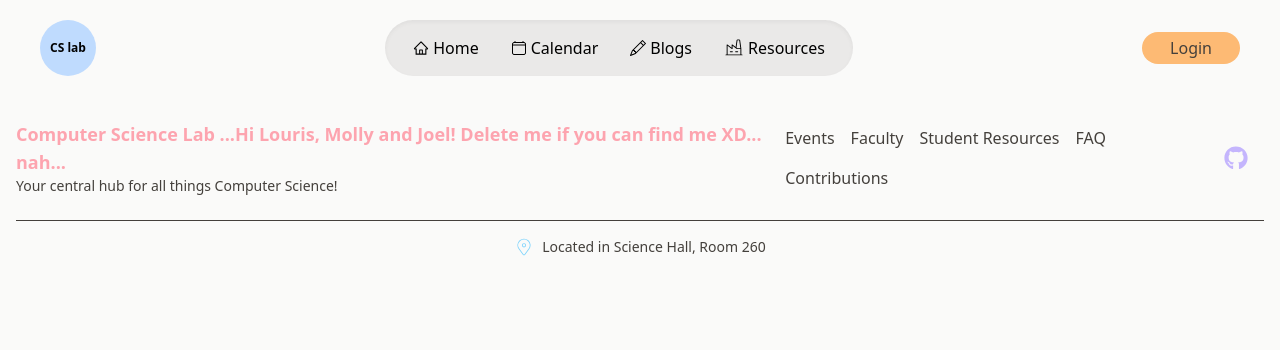
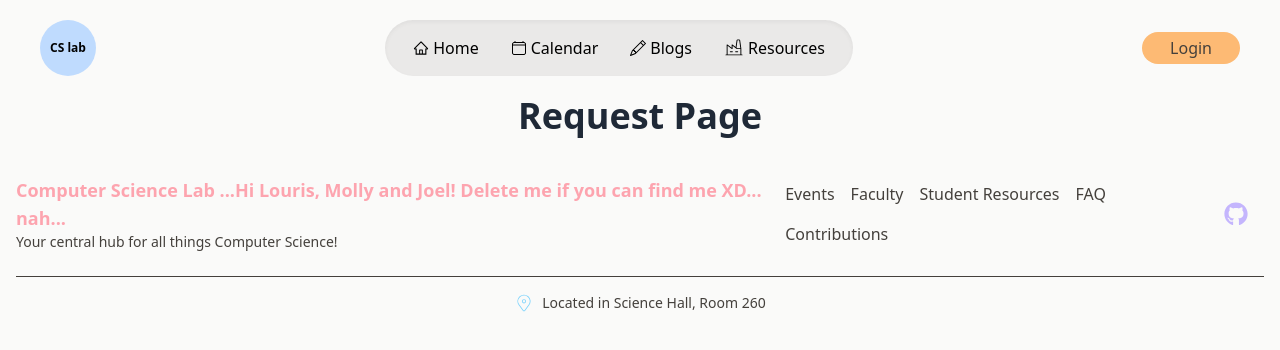
Before and after one commit to kaitlinchoffmann/NewPaltz-CS-Lab-Website, a React (Vite) app in the folder client/: page /student-request in a window 1280 px wide. Shown: the top 350 px of the page. Built offline with nearby package versions, Linux system fonts and the light colour scheme.

Commit message:
Making the Student Request Page

```diff
--- a/client/src/App.jsx
+++ b/client/src/App.jsx
@@ -17,6 +17,8 @@ import ArticleForm from './pages/TechBlog/SubmitArticle';
 import StudentResources from './pages/StudentResources';
 import StudentResourcesAddPage from './pages/AdminPanel/StudentResources/ResourceAddPage';
 import StudentResourcesEditPage from './pages/AdminPanel/StudentResources/ResourceEditPage';
+
+import StudentRequest from './pages/StudentRequest';
 
 import FacultyDirectory from './pages/FacultyDirectory';
 import FacultyAddPage from './pages/AdminPanel/Faculty/FacultyAddPage';
@@ -63,6 +65,8 @@ const App = () => {
             <Route path="/admin-panel/student-resources/edit/:id" element={<StudentResourcesEditPage />} />
             <Route path="/create-student-resource" element={<StudentResourcesAddPage />} />
 
+            <Route path="/student-request" element={<StudentRequest />} />
+
             <Route path="/faculty" element={<FacultyDirectory />} />
             <Route path="/admin-panel/faculty/edit/:id" element={<FacultyEditPage />} />
             <Route path="/create-faculty" element={<FacultyAddPage />} />
@@ -72,7 +76,7 @@ const App = () => {
             <Route path="/create-faq" element={<CreateFAQPage />} />
 
             <Route path="/admin-login" element={<Login />} />
-              <Route path="/admin-panel" element={<AdminPanel />} />
+            <Route path="/admin-panel" element={<AdminPanel />} />
 
 
             <Route path="/admin-panel/users/create-user" element={<UsersAddPage />} />
--- a/client/src/components/NavBar.jsx
+++ b/client/src/components/NavBar.jsx
@@ -153,6 +153,14 @@ const NavBar = () => {
                 FAQ
               </Link>
             </li>
+            <li>
+              <Link
+                to="/student-request"
+                className="block px-4 py-2 transition-colors hover:bg-rose-300/90"
+              >
+                Request Page
+              </Link>
+            </li>
           </ul>
 
         </li>
@@ -161,7 +169,7 @@ const NavBar = () => {
           <Link to="/admin-panel">
             <li className="transition-color rounded-xl px-1 py-1 duration-300 hover:bg-rose-300 hover:text-black hover:shadow">
               <p className="flex items-center gap-1">
-                <MdOutlineAdminPanelSettings size = {20} />
+                <MdOutlineAdminPanelSettings size={20} />
                 Admin Panel</p>
             </li>
           </Link>
--- /dev/null
+++ b/client/src/pages/StudentRequest.jsx
@@ -0,0 +1,9 @@
+const StudentRequest = () => {
+    return (
+        <div className="text-center">
+            <h1 className="mb-4 text-4xl font-bold text-gray-800">Request Page</h1>
+        </div>
+    )
+}
+
+export default StudentRequest;
```
Lines whose indentation alone changed are shown as unchanged.
